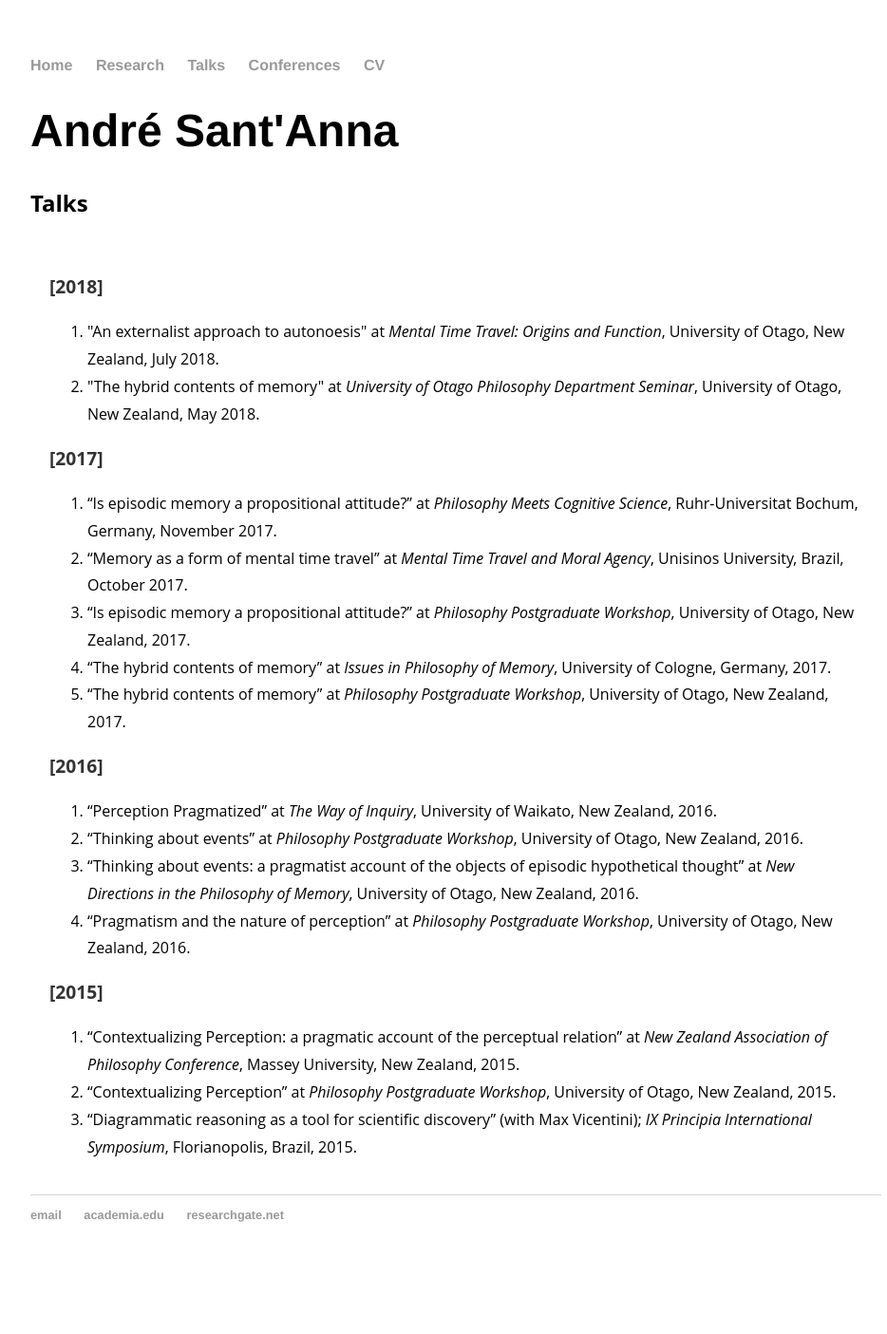
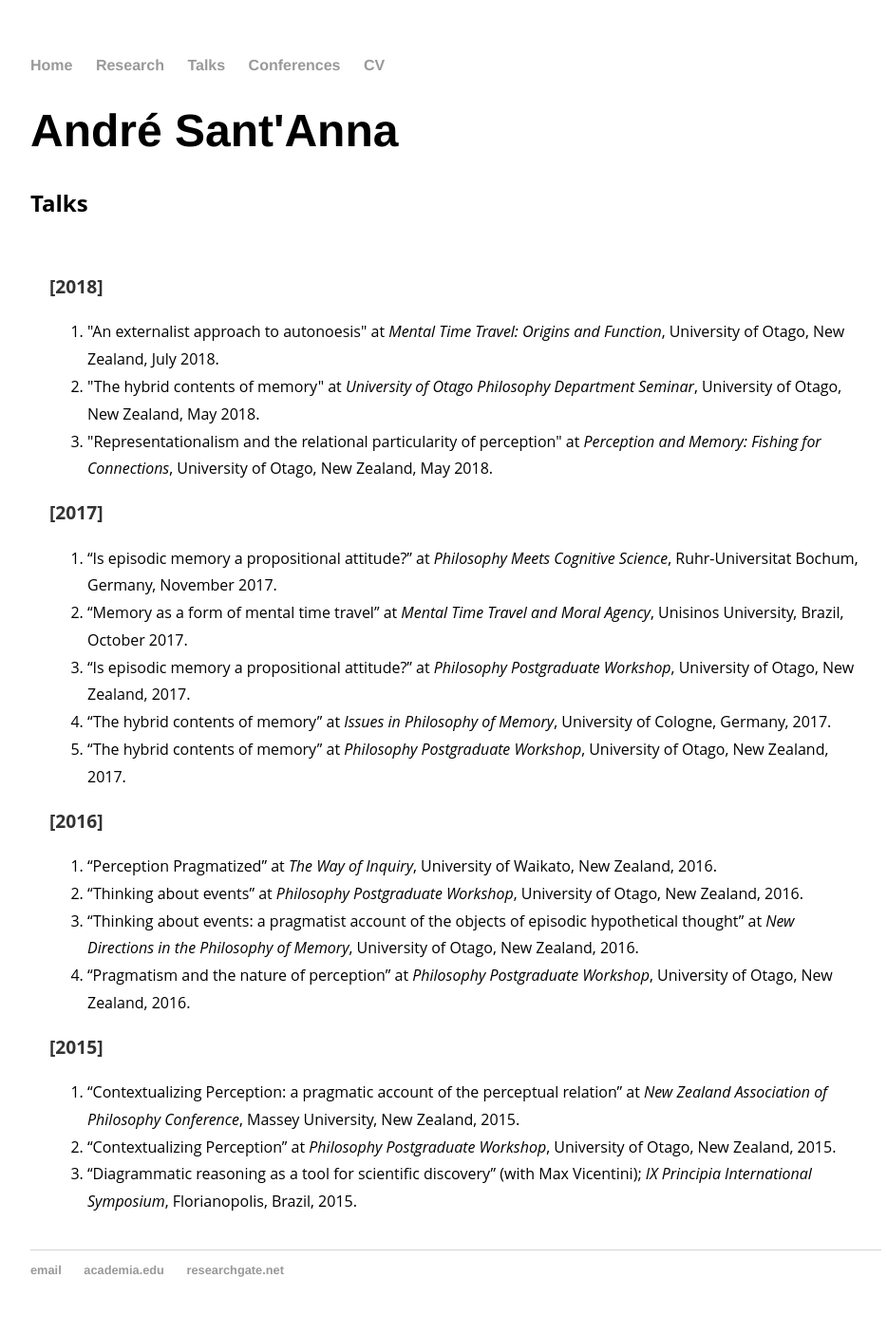
Before and after one commit to andresantanna/andresantanna.github.io, a Jekyll site: the page built from talks.html, in a window 1280 px wide. Shown: the whole page at 95% size, without its empty margins (160-1094 px from the left). Built offline with Jekyll 4.4.1, drawn with Linux system fonts in a browser that asks for light colours; comment, search, counter and statistics services are not loaded; before the commit the page ends 1347 px from its top, so only the background shows below that.

Commit message:
Update talks.html

```diff
--- a/talks.html
+++ b/talks.html
@@ -13,6 +13,7 @@ title: André Sant'Anna - Talks
 <ol type="1">
 	<li>"An externalist approach to autonoesis" at <i>Mental Time Travel: Origins and Function</i>, University of Otago, New Zealand, July 2018.</li>
 	<li>"The hybrid contents of memory" at <i>University of Otago Philosophy Department Seminar</i>, University of Otago, New Zealand, May 2018.</li>
+	<li>"Representationalism and the relational particularity of perception" at <i>Perception and Memory: Fishing for Connections</i>, University of Otago, New Zealand, May 2018.</li>
 </ol>
 
 <p><b>[2017]</b></p>
```
